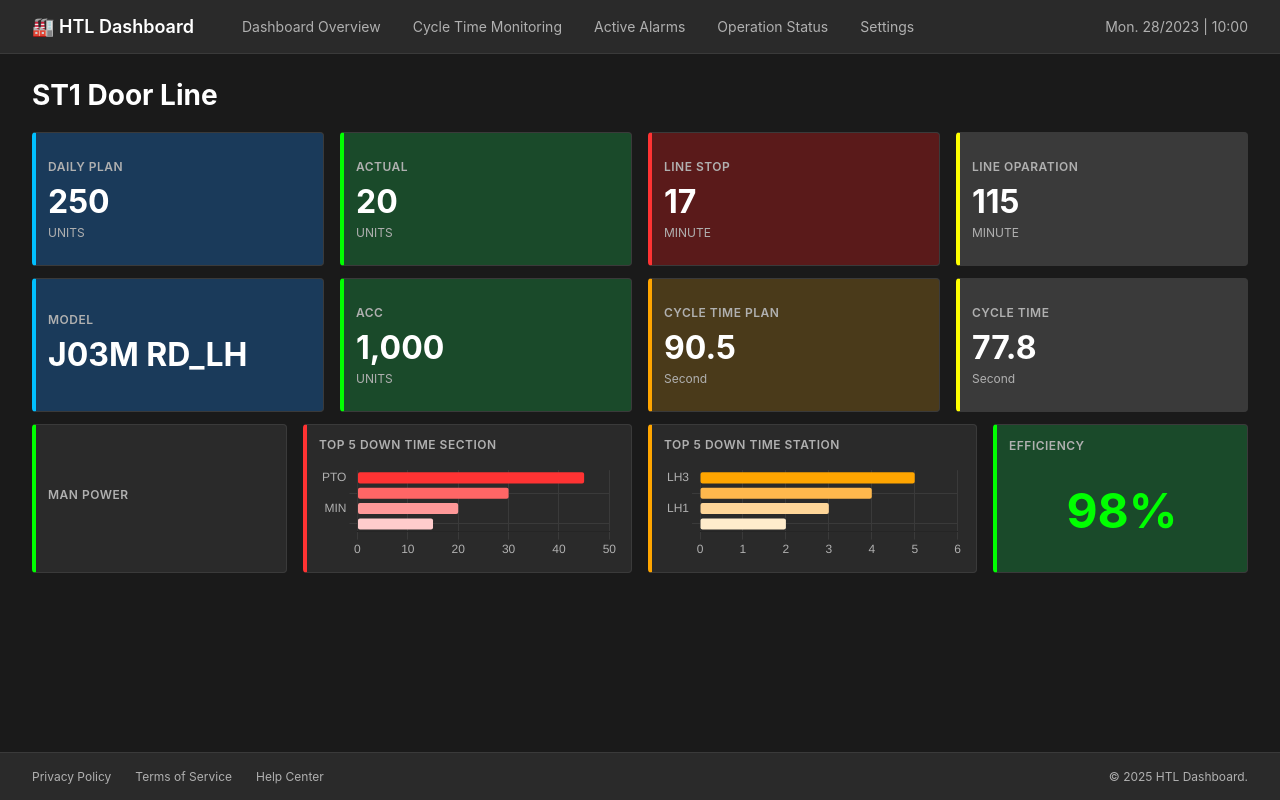
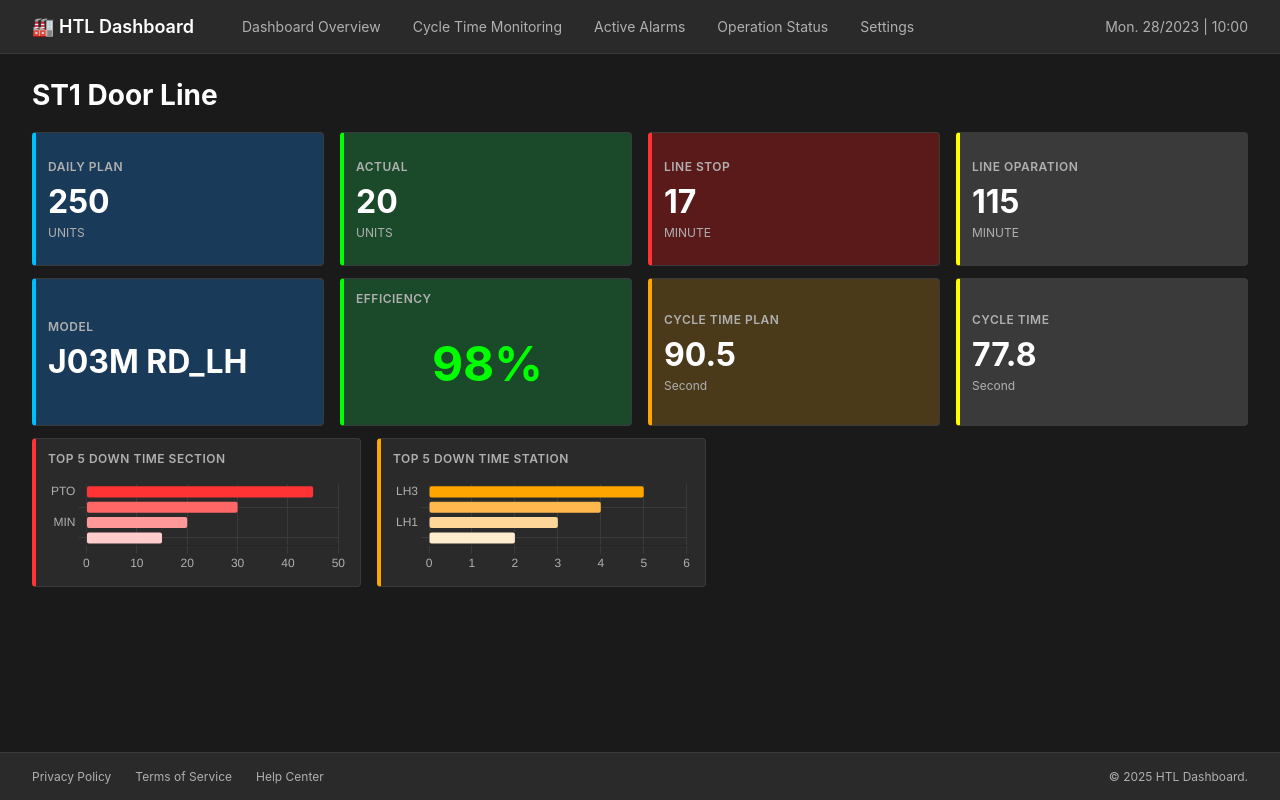
Before and after one commit to nattawat7786-collab/HTL_DASHBORD, a plain HTML site: page index.html in a window 1280 px wide. Drawn offline with nearby package versions, Linux system fonts and the light colour scheme.

Commit message:
Display V.0.0.2.0

```diff
--- a/index.html
+++ b/index.html
@@ -56,11 +56,11 @@
                     <div class="block-label">Model</div>
                     <div class="block-value">J03M RD_LH</div>
                 </div>
-                <div class="data-block block-acc">
-                    <div class="block-label">ACC</div>
-                    <div class="block-value">1,000</div>
-                    <div class="block-unit">UNITS</div>
+                    <div class="data-block block-efficiency">
+                    <div class="block-label">Efficiency</div>
+                    <div class="efficiency-large">98%</div>
                 </div>
+
                 <div class="data-block block-delay">
                     <div class="block-label">CYCLE TIME PLAN</div>
                     <div class="block-value">90.5</div>
@@ -74,40 +74,6 @@
             </div>
 
             <div class="row">
-                <div class="data-block block-man-power">
-                    <div class="block-label">Man Power</div>
-                    <!-- <table class="man-power-table">
-                        <thead>
-                            <tr>
-                                <th>Position</th>
-                                <th>Plan</th>
-                                <th>Actual</th>
-                            </tr>
-                        </thead>
-                        <tbody>
-                            <tr>
-                                <td>Supervisor</td>
-                                <td>1</td>
-                                <td>1</td>
-                            </tr>
-                            <tr>
-                                <td>Foreman</td>
-                                <td>3</td>
-                                <td>2</td>
-                            </tr>
-                            <tr>
-                                <td>Green cap</td>
-                                <td>4</td>
-                                <td>4</td>
-                            </tr>
-                            <tr>
-                                <td>Operator</td>
-                                <td>40</td>
-                                <td>35</td>
-                            </tr>
-                        </tbody>
-                    </table> -->
-                </div>
 
                 <div class="data-block block-chart">
                     <div class="block-label">Top 5 Down Time Section</div>
@@ -123,10 +89,6 @@
                     </div>
                 </div>
 
-                <div class="data-block block-efficiency">
-                    <div class="block-label">Efficiency</div>
-                    <div class="efficiency-large">98%</div>
-                </div>
             </div>
         </div>
 
```
